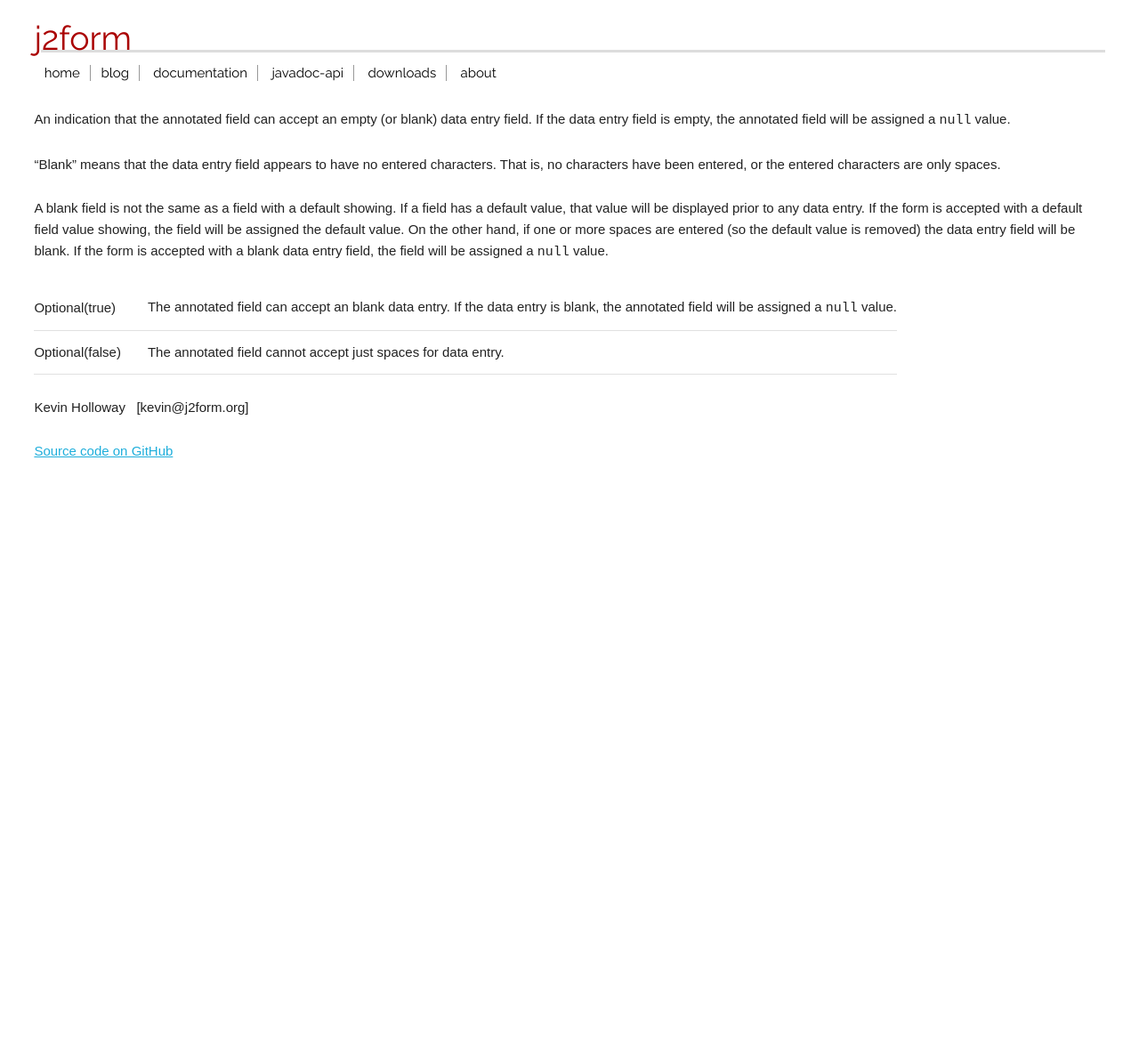
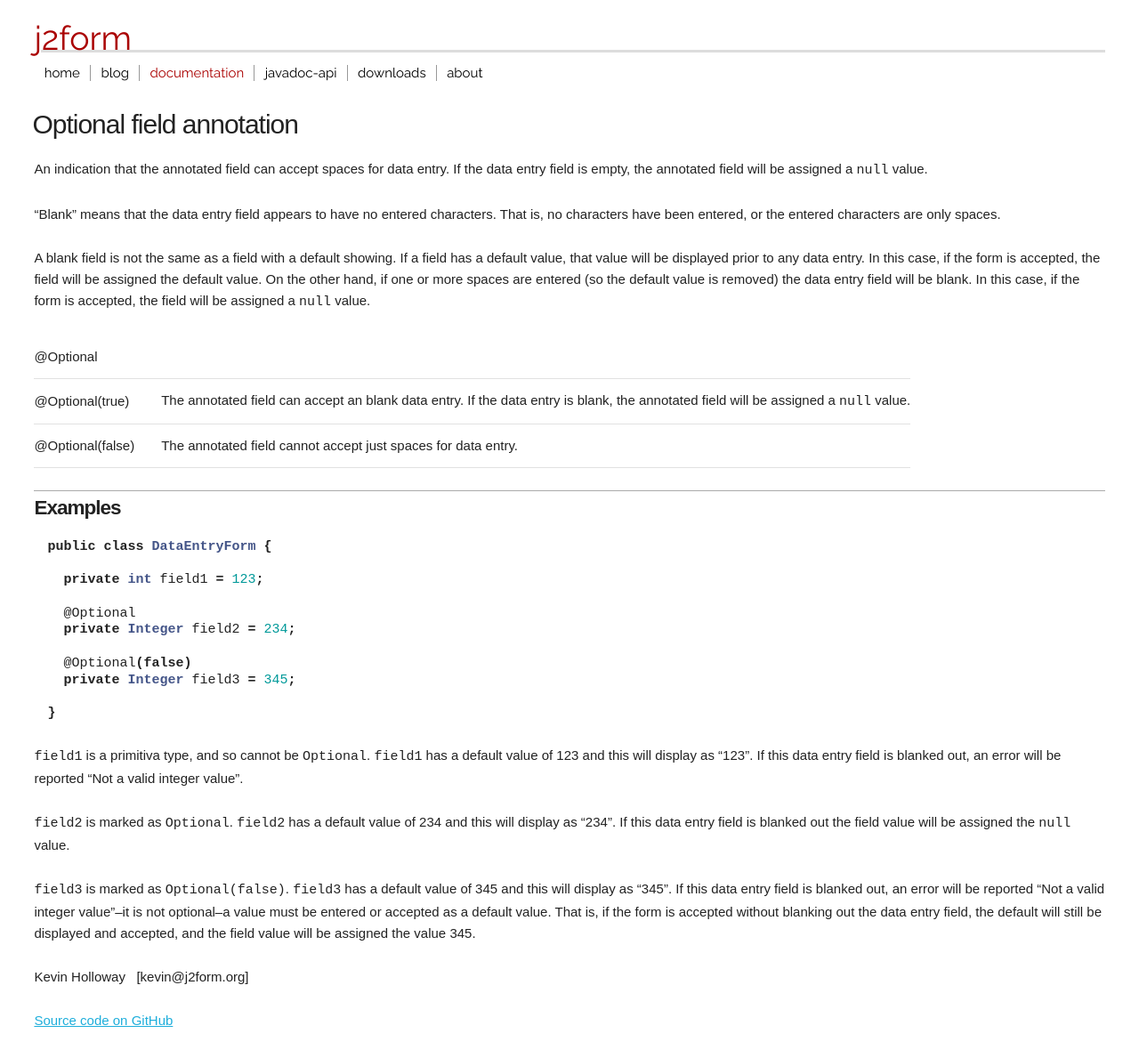
Before and after one commit to kevinau/kevinau.github.io, a Jekyll site: the page built from documentation/optional.md, in a window 1280 px wide. Shown: the whole page at 89% size. Built offline with Jekyll 4.4.1, drawn with Linux system fonts in a browser that asks for light colours; before the commit the page ends 900 px from its top, so only the background shows below that.

Commit message:
Add examples to the @Optional annotation.

```diff
--- a/_includes/navbarHome.html
+++ b/_includes/navbarHome.html
@@ -1 +1 @@
-<li>{% if navbarBelow == include.target %}<a class="below" href="/">{{include.target}}</a>{% elsif navbarHere == include.target %}<span class="here">{{include.target}}</span>{% else %}<a class="x" href="/">{{include.target}}</a>{% endif %}<wbr></li>
+<li>{% if navbarParent == include.target %}<a class="parent" href="/">{{include.target}}</a>{% elsif navbarHere == include.target %}<span class="here">{{include.target}}</span>{% else %}<a class="x" href="/">{{include.target}}</a>{% endif %}<wbr></li>
--- a/_includes/navbarItem.html
+++ b/_includes/navbarItem.html
@@ -1 +1 @@
-<li>{% if navbarBelow == include.target %}<a class="below" href="/{{include.target}}">{{include.target}}</a>{% elsif navbarHere == include.target %}<span class="here">{{include.target}}</span>{% else %}<a class="x" href="/{{include.target}}">{{include.target}}</a>{% endif %}<wbr></li>
+<li>{% if navbarParent == include.target %}<a class="parent" href="/{{include.target}}">{{include.target}}</a>{% elsif navbarHere == include.target %}<span class="here">{{include.target}}</span>{% else %}<a class="x" href="/{{include.target}}">{{include.target}}</a>{% endif %}<wbr></li>
--- a/documentation/optional.md
+++ b/documentation/optional.md
@@ -4,11 +4,36 @@ title: Optional field annotation
 ---
 {% include navbar.html parent="documentation" %}
 
-An indication that the annotated field can accept an empty (or blank) data entry field.  If the data entry field is empty, the annotated field will be assigned a `null` value.
+# {{page.title}}
+
+An indication that the annotated field can accept spaces for data entry.  If the data entry field is empty, the annotated field will be assigned a `null` value.
 
 "Blank" means that the data entry field appears to have no entered characters.  That is, no characters have been entered, or the entered characters are only spaces.
 
-A blank field is not the same as a field with a default showing.  If a field has a default value, that value will be displayed prior to any data entry.  If the form is accepted with a default field value showing, the field will be assigned the default value.  On the other hand, if one or more spaces are entered (so the default value is removed) the data entry field will be blank.  If the form is accepted with a blank data entry field, the field will be assigned a `null` value.
+A blank field is not the same as a field with a default showing.  If a field has a default value, that value will be displayed prior to any data entry.  In this case, if the form is accepted, the field will be assigned the default value.  On the other hand, if one or more spaces are entered (so the default value is removed) the data entry field will be blank.  In this case, if the form is accepted, the field will be assigned a `null` value.
 
-|Optional(true)|The annotated field can accept an blank data entry.  If the data entry is blank, the annotated field will be assigned a `null` value.|
-|Optional(false)|The annotated field cannot accept just spaces for data entry.|
+|@Optional<br>
+@Optional(true)|The annotated field can accept an blank data entry.  If the data entry is blank, the annotated field will be assigned a `null` value.|
+|@Optional(false)|The annotated field cannot accept just spaces for data entry.|
+
+## Examples
+
+{% highlight java %}
+public class DataEntryForm {
+
+  private int field1 = 123;
+
+  @Optional
+  private Integer field2 = 234;
+
+  @Optional(false)
+  private Integer field3 = 345;
+
+}
+{% endhighlight %}
+
+`field1` is a primitiva type, and so cannot be `Optional`.  `field1` has a default value of 123 and this will display as "123".  If this data entry field is blanked out, an error will be reported "Not a valid integer value".
+
+`field2` is marked as `Optional`.  `field2` has a default value of 234 and this will display as "234".  If this data entry field is blanked out the field value will be assigned the `null` value.
+
+`field3` is marked as `Optional(false)`.  `field3` has a default value of 345 and this will display as "345".  If this data entry field is blanked out, an error will be reported "Not a valid integer value"--it is not optional--a value must be entered or accepted as a default value.  That is, if the form is accepted without blanking out the data entry field, the default will still be displayed and accepted, and the field value will be assigned the value 345.
```
